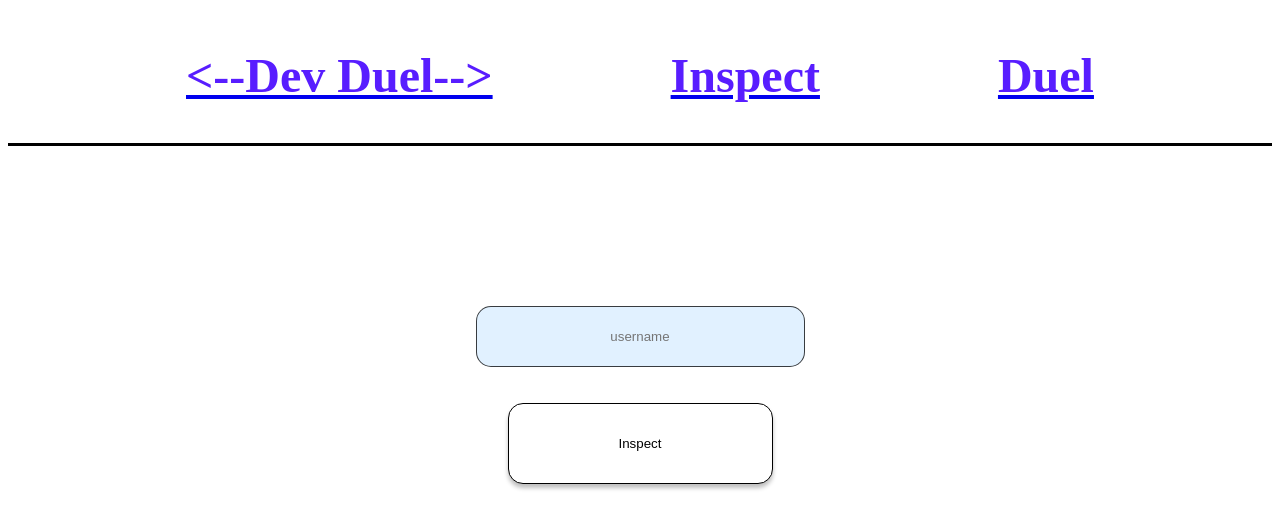
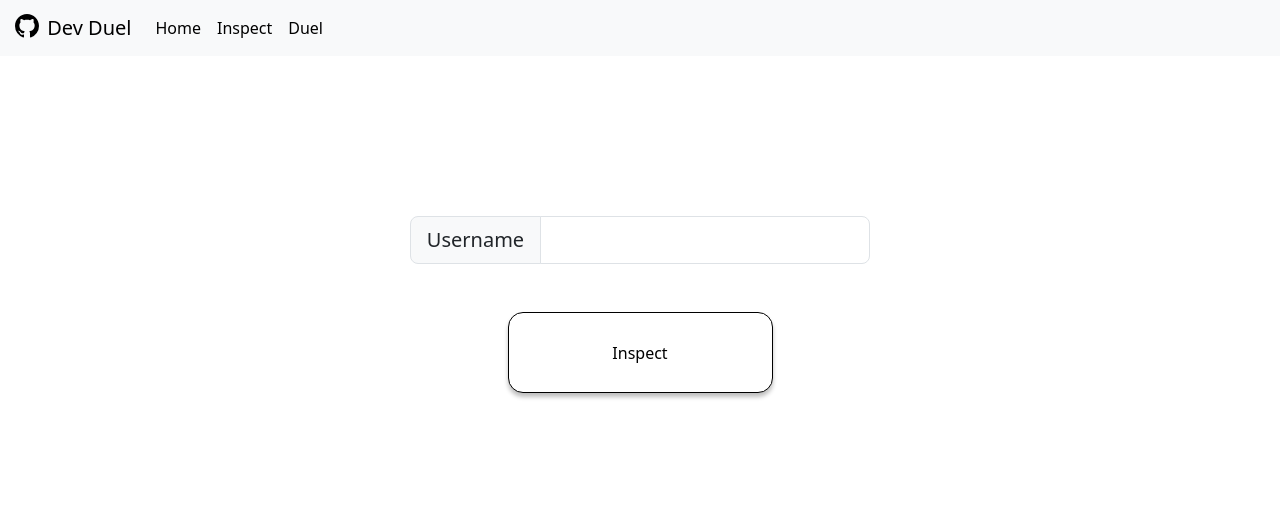
Before and after one commit to wredwards94/Dev-Duel, an Angular app in the folder client/: page /inspect in a window 1280 px wide. Shown: the top 528 px of the page. Built offline with nearby package versions, Linux system fonts and the light colour scheme.

Commit message:
changed styling for components

```diff
--- a/client/angular.json
+++ b/client/angular.json
@@ -23,9 +23,12 @@
               "src/assets"
             ],
             "styles": [
+              "node_modules/bootstrap/dist/css/bootstrap.min.css",
               "src/styles.css"
             ],
-            "scripts": []
+            "scripts": [
+              "node_modules/bootstrap/js/dist/modal.js"
+            ]
           },
           "configurations": {
             "production": {
--- a/client/package.json
+++ b/client/package.json
@@ -18,6 +18,9 @@
     "@angular/platform-browser": "^14.2.0",
     "@angular/platform-browser-dynamic": "^14.2.0",
     "@angular/router": "^14.2.0",
+    "bootstrap": "^5.3.2",
+    "jquery": "^3.7.1",
+    "popper": "^1.0.1",
     "rxjs": "~7.5.0",
     "tslib": "^2.3.0",
     "zone.js": "~0.11.4"
--- a/client/src/app/Components/link-button/link-button.component.css
+++ b/client/src/app/Components/link-button/link-button.component.css
@@ -3,7 +3,7 @@ box-sizing: border-box;
 width: 265px;
 height: 81px;
 cursor: pointer;
-background: #FFFFFF;
+/*background: #FFFFFF;*/
 border: 1px solid #000000;
 box-shadow: 0px 4px 4px rgba(0, 0, 0, 0.25);
 border-radius: 15px;
--- a/client/src/app/Components/link-button/link-button.component.html
+++ b/client/src/app/Components/link-button/link-button.component.html
@@ -1,3 +1,9 @@
-<a routerLink="{{ linkText }}"
-  ><button class="link-button">{{ text }}</button></a
->
+<!--<a routerLink="{{ linkText }}"-->
+<!--&gt;-->
+<!--  <button class="link-button">{{ text }}</button>-->
+<!--</a-->
+<!--&gt;-->
+
+<a routerLink="{{ linkText }}">
+  <button type="button" class="btn btn-secondary btn-lg link-button">{{ text }}</button>
+</a>
--- a/client/src/app/Components/navbar/navbar.component.html
+++ b/client/src/app/Components/navbar/navbar.component.html
@@ -1,13 +1,23 @@
-<nav
-  style="
-    display: flex;
-    flex-direction: row;
-    justify-content: space-evenly;
-    color: blueviolet;
-    border-bottom: 3px solid black;
-  "
->
-  <a routerLink="/"><h1 class="link"><--Dev Duel--></h1></a>
-  <a routerLink="/inspect"><h1 class="link">Inspect</h1></a>
-  <a routerLink="/duel"><h1 class="link">Duel</h1></a>
+<nav class="navbar navbar-expand-lg bg-body-tertiary" style="background-color: #e3f2fd;">
+  <div class="container-fluid">
+    <a class="navbar-brand" routerLink="/">
+      <img src="assets/mark-github.svg" alt="Logo" width="30" height="24" class="d-inline-block align-text-top">
+      Dev Duel</a>
+    <button class="navbar-toggler" type="button" data-bs-toggle="collapse" data-bs-target="#navbarNav" aria-controls="navbarNav" aria-expanded="false" aria-label="Toggle navigation">
+      <span class="navbar-toggler-icon"></span>
+    </button>
+    <div class="collapse navbar-collapse" id="navbarNav">
+      <ul class="navbar-nav">
+        <li class="nav-item">
+          <a class="nav-link active" aria-current="page" routerLink="/">Home</a>
+        </li>
+        <li class="nav-item">
+          <a class="nav-link active" routerLink="/inspect">Inspect</a>
+        </li>
+        <li class="nav-item">
+          <a class="nav-link active" routerLink="/duel">Duel</a>
+        </li>
+      </ul>
+    </div>
+  </div>
 </nav>
--- a/client/src/app/Components/text-input/text-input.component.css
+++ b/client/src/app/Components/text-input/text-input.component.css
@@ -5,7 +5,7 @@ box-sizing: border-box;
 width: 329px;
 height: 61px;
 
-background: #E1F1FF;
+/*background: #E1F1FF;*/
 border: 1px solid rgba(0, 0, 0, 0.75);
 border-radius: 15px;
 
--- a/client/src/app/Components/text-input/text-input.component.html
+++ b/client/src/app/Components/text-input/text-input.component.html
@@ -1,9 +1,21 @@
-<input
-  type="text"
-  #box
-  style="text-align: center"
-  class="username-input"
-  placeholder="username"
-  name="username"
-  (keyup)="setUsername(box.value)"
-/>
+<!--<input-->
+<!--  type="text"-->
+<!--  #box-->
+<!--  style="text-align: center"-->
+<!--  class="username-input"-->
+<!--  placeholder="username"-->
+<!--  name="username"-->
+<!--  (keyup)="setUsername(box.value)"-->
+<!--/>-->
+
+<div class="input-group input-group-lg">
+  <span class="input-group-text" id="inputGroup-sizing-lg">Username</span>
+  <input type="text"
+         class="form-control"
+         aria-label="Sizing example input"
+         aria-describedby="inputGroup-sizing-lg"
+         name="username"
+         (keyup)="setUsername(box.value)"
+         #box
+  >
+</div>
--- a/client/src/app/app.module.ts
+++ b/client/src/app/app.module.ts
@@ -20,7 +20,7 @@ import { UserService } from 'src/user.service';
     NavbarComponent,
     LinkButtonComponent,
     HomeComponent,
-    TextInputComponent
+    TextInputComponent,
   ],
   imports: [
     BrowserModule,
--- a/client/src/app/duel/duel.component.html
+++ b/client/src/app/duel/duel.component.html
@@ -1,68 +1,68 @@
-<div style="
-    display: flex;
-    flex-direction: column;
-    align-items: center;
-    margin-top: 20vh;
-  ">
-  <div style="display: flex; flex-direction: row">
-    <app-text-input (usernameChange)="receiveUsernameOne($event)"></app-text-input>
-    <p style="margin: 2vh 20px">VS</p>
-    <app-text-input (usernameChange)="receiveUsernameTwo($event)"></app-text-input>
-  </div>
-  <br />
-  <br />
-  <button class="submit-button" (click)="onSubmit()">Duel</button>
-</div>
+<!--<div style="-->
+<!--    display: flex;-->
+<!--    flex-direction: column;-->
+<!--    align-items: center;-->
+<!--    margin-top: 20vh;-->
+<!--  ">-->
+<!--  <div style="display: flex; flex-direction: row">-->
+<!--    <app-text-input (usernameChange)="receiveUsernameOne($event)"></app-text-input>-->
+<!--    <p style="margin: 2vh 20px">VS</p>-->
+<!--    <app-text-input (usernameChange)="receiveUsernameTwo($event)"></app-text-input>-->
+<!--  </div>-->
+<!--  <br />-->
+<!--  <br />-->
+<!--  <button class="submit-button" (click)="onSubmit()">Duel</button>-->
+<!--</div>-->
 
 
-<ng-container *ngIf="users.length === 2 && isUserVisible">
-  <div class="winner card" *ngIf="user1['public-repos'] > user2['public-repos']">{{ user1.username}} is the winner! {{
-    user1.username}} has more public repos.</div>
-  <div class="winner card" *ngIf="user2['public-repos'] > user1['public-repos']">{{ user2.username}} is the winner! {{
-    user2.username}} has more public repos.</div>
-    <div class="winner card" *ngIf="user2['public-repos'] === user1['public-repos']">Well well well...looks like we have a tie!</div>
-  <div class="cards" style="width: 20rem;">
-    <div id="user-card">
-      <img class="card-img-top github" *ngIf="user1" src="{{user1.avatar_url}}">
-      <p *ngIf="user1">{{ user1.bio }}</p>
-      <div class="card-body">
-        <h3 *ngIf="user1">username: {{ user1.username }}</h3>
-        <h3 *ngIf="user1">name: {{ user1.name }}</h3>
-        <h3 *ngIf="user1">location: {{ user1.location }}</h3>
-        <h3 *ngIf="user1">title: {{ user1.titles }}</h3>
-        <h3 *ngIf="user1">favorite language: {{ user1['favorite-language'] }}</h3>
-        <h3 *ngIf="user1"># of public repos: {{ user1['public-repos'] }}</h3>
-        <h3 *ngIf="user1">total stars: {{ user1['total-stars'] }}</h3>
-        <h3 *ngIf="user1">highest starred: {{ user1['highest-starred'] }}</h3>
-        <h3 *ngIf="user1">perfect repos: {{ user1['perfect-repos'] }}</h3>
-        <h3 *ngIf="user1">followers: {{ user1.followers }}</h3>
-        <h3 *ngIf="user1">following: {{ user1.following }}</h3>
-      </div>
-    </div>
-    <div id="user-card">
-      <img class="card-img-top github" *ngIf="user2" src="{{user2.avatar_url}}">
-      <p *ngIf="user2">{{ user2.bio }}</p>
-      <div class="card-body">
-        <h3 *ngIf="user2">username: {{ user2.username }}</h3>
-        <h3 *ngIf="user2">name: {{ user2.name }}</h3>
-        <h3 *ngIf="user2">location: {{ user2.location }}</h3>
-        <h3 *ngIf="user2">title: {{ user2.titles }}</h3>
-        <h3 *ngIf="user2">favorite language: {{ user2['favorite-language'] }}</h3>
-        <h3 *ngIf="user2"># of public repos: {{ user2['public-repos'] }}</h3>
-        <h3 *ngIf="user2">total stars: {{ user2['total-stars'] }}</h3>
-        <h3 *ngIf="user2">highest starred: {{ user2['highest-starred'] }}</h3>
-        <h3 *ngIf="user2">perfect repos: {{ user2['perfect-repos'] }}</h3>
-        <h3 *ngIf="user2">followers: {{ user2.followers }}</h3>
-        <h3 *ngIf="user2">following: {{ user2.following }}</h3>
-      </div>
-    </div>
-  </div>
-</ng-container>
+<!--<ng-container *ngIf="users.length === 2 && isUserVisible">-->
+<!--  <div class="winner card" *ngIf="user1['public-repos'] > user2['public-repos']">{{ user1.username}} is the winner! {{-->
+<!--    user1.username}} has more public repos.</div>-->
+<!--  <div class="winner card" *ngIf="user2['public-repos'] > user1['public-repos']">{{ user2.username}} is the winner! {{-->
+<!--    user2.username}} has more public repos.</div>-->
+<!--    <div class="winner card" *ngIf="user2['public-repos'] === user1['public-repos']">Well well well...looks like we have a tie!</div>-->
+<!--  <div class="cards" style="width: 20rem;">-->
+<!--    <div id="user-card">-->
+<!--      <img class="card-img-top github" *ngIf="user1" src="{{user1.avatar_url}}">-->
+<!--      <p *ngIf="user1">{{ user1.bio }}</p>-->
+<!--      <div class="card-body">-->
+<!--        <h3 *ngIf="user1">username: {{ user1.username }}</h3>-->
+<!--        <h3 *ngIf="user1">name: {{ user1.name }}</h3>-->
+<!--        <h3 *ngIf="user1">location: {{ user1.location }}</h3>-->
+<!--        <h3 *ngIf="user1">title: {{ user1.titles }}</h3>-->
+<!--        <h3 *ngIf="user1">favorite language: {{ user1['favorite-language'] }}</h3>-->
+<!--        <h3 *ngIf="user1"># of public repos: {{ user1['public-repos'] }}</h3>-->
+<!--        <h3 *ngIf="user1">total stars: {{ user1['total-stars'] }}</h3>-->
+<!--        <h3 *ngIf="user1">highest starred: {{ user1['highest-starred'] }}</h3>-->
+<!--        <h3 *ngIf="user1">perfect repos: {{ user1['perfect-repos'] }}</h3>-->
+<!--        <h3 *ngIf="user1">followers: {{ user1.followers }}</h3>-->
+<!--        <h3 *ngIf="user1">following: {{ user1.following }}</h3>-->
+<!--      </div>-->
+<!--    </div>-->
+<!--    <div id="user-card">-->
+<!--      <img class="card-img-top github" *ngIf="user2" src="{{user2.avatar_url}}">-->
+<!--      <p *ngIf="user2">{{ user2.bio }}</p>-->
+<!--      <div class="card-body">-->
+<!--        <h3 *ngIf="user2">username: {{ user2.username }}</h3>-->
+<!--        <h3 *ngIf="user2">name: {{ user2.name }}</h3>-->
+<!--        <h3 *ngIf="user2">location: {{ user2.location }}</h3>-->
+<!--        <h3 *ngIf="user2">title: {{ user2.titles }}</h3>-->
+<!--        <h3 *ngIf="user2">favorite language: {{ user2['favorite-language'] }}</h3>-->
+<!--        <h3 *ngIf="user2"># of public repos: {{ user2['public-repos'] }}</h3>-->
+<!--        <h3 *ngIf="user2">total stars: {{ user2['total-stars'] }}</h3>-->
+<!--        <h3 *ngIf="user2">highest starred: {{ user2['highest-starred'] }}</h3>-->
+<!--        <h3 *ngIf="user2">perfect repos: {{ user2['perfect-repos'] }}</h3>-->
+<!--        <h3 *ngIf="user2">followers: {{ user2.followers }}</h3>-->
+<!--        <h3 *ngIf="user2">following: {{ user2.following }}</h3>-->
+<!--      </div>-->
+<!--    </div>-->
+<!--  </div>-->
+<!--</ng-container>-->
 
-<ng-container *ngIf="errorMessage && !isUserVisible">
-  <div id="error" class="card" style="width: 18rem;">
-    <div class="card-body">
-      <p>{{ errorMessage }}</p>
-    </div>
-  </div>
-</ng-container>
+<!--<ng-container *ngIf="errorMessage && !isUserVisible">-->
+<!--  <div id="error" class="card" style="width: 18rem;">-->
+<!--    <div class="card-body">-->
+<!--      <p>{{ errorMessage }}</p>-->
+<!--    </div>-->
+<!--  </div>-->
+<!--</ng-container>-->
--- a/client/src/app/home/home.component.html
+++ b/client/src/app/home/home.component.html
@@ -1,5 +1,5 @@
 <div style="text-align: center; margin-top: 10vh">
-  <h1>Welcome to Dev-Duel</h1>
+  <h1>Welcome to Dev Duel</h1>
 </div>
 <div
   style="
--- a/client/src/app/inspect/inspect.component.html
+++ b/client/src/app/inspect/inspect.component.html
@@ -5,35 +5,97 @@
     margin-top: 20vh;
   ">
   <app-text-input (usernameChange)="receiveUsername($event)"></app-text-input>
-  <br />
-  <br />
+  <br/>
+  <br/>
   <button class="submit-button" (click)="onSubmit()">Inspect</button>
 </div>
 
-<ng-container *ngIf="userData && isUserVisible">
-  <div id="user-card" class="card" style="width: 18rem;">
-    <img class="card-img-top github" *ngIf="userData" src="{{userData.avatar_url}}" alt="Card image cap">
-    <p *ngIf="userData">{{ userData.bio }}</p>
-    <div class="card-body">
-      <h3 *ngIf="userData">username: {{ userData.username }}</h3>
-      <h3 *ngIf="userData">name: {{ userData.name }}</h3>
-      <h3 *ngIf="userData">location: {{ userData.location }}</h3>
-      <h3 *ngIf="userData">title: {{ userData.titles }}</h3>
-      <h3 *ngIf="userData">favorite language: {{ userData['favorite-language'] }}</h3>
-      <h3 *ngIf="userData"># of public repos: {{ userData['public-repos'] }}</h3>
-      <h3 *ngIf="userData">total stars: {{ userData['total-stars'] }}</h3>
-      <h3 *ngIf="userData">highest starred: {{ userData['highest-starred'] }}</h3>
-      <h3 *ngIf="userData">perfect repos: {{ userData['perfect-repos'] }}</h3>
-      <h3 *ngIf="userData">followers: {{ userData.followers }}</h3>
-      <h3 *ngIf="userData">following: {{ userData.following }}</h3>
+<!--<ng-container *ngIf="userData && isUserVisible">-->
+<!--  <div id="user-card" class="card" style="width: 18rem;">-->
+<!--    <img class="card-img-top github" *ngIf="userData" src="{{userData.avatar_url}}" alt="Card image cap">-->
+<!--    <p *ngIf="userData">{{ userData.bio }}</p>-->
+<!--    <div class="card-body">-->
+<!--      <h3 *ngIf="userData">username: {{ userData.username }}</h3>-->
+<!--      <h3 *ngIf="userData">name: {{ userData.name }}</h3>-->
+<!--      <h3 *ngIf="userData">location: {{ userData.location }}</h3>-->
+<!--      <h3 *ngIf="userData">title: {{ userData.titles }}</h3>-->
+<!--      <h3 *ngIf="userData">favorite language: {{ userData['favorite-language'] }}</h3>-->
+<!--      <h3 *ngIf="userData"># of public repos: {{ userData['public-repos'] }}</h3>-->
+<!--      <h3 *ngIf="userData">total stars: {{ userData['total-stars'] }}</h3>-->
+<!--      <h3 *ngIf="userData">highest starred: {{ userData['highest-starred'] }}</h3>-->
+<!--      <h3 *ngIf="userData">perfect repos: {{ userData['perfect-repos'] }}</h3>-->
+<!--      <h3 *ngIf="userData">followers: {{ userData.followers }}</h3>-->
+<!--      <h3 *ngIf="userData">following: {{ userData.following }}</h3>-->
+<!--    </div>-->
+<!--  </div>-->
+<!--</ng-container>-->
+
+<!--<ng-container *ngIf="errorMessage && !isUserVisible">-->
+<!--  <div id="error" class="card container" style="width: 18rem;">-->
+<!--    <div class="card-body">-->
+<!--      <p>{{ errorMessage }}</p>-->
+<!--    </div>-->
+<!--  </div>-->
+<!--</ng-container>-->
+
+<ng-container *ngIf="isUserVisible">
+  <div class="card mb-3" style="max-width: 600px; display: flex; flex-direction: row; margin: auto;">
+    <div class="row g-0">
+      <div class="col-md-4">
+        <img src="{{userData.avatar_url}}" class="img-fluid rounded-start object-fit-fill border rounded" alt="">
+      </div>
+      <div class="col-md-8">
+        <div class="card-body">
+          <h3 class="card-title">{{ userData.name }}</h3>
+          <h5 class="card-text">{{ userData.bio }}</h5>
+          <p>Location: {{ userData.location }}</p>
+          <p>Title: {{ userData.titles }}</p>
+          <p>Favorite language: {{ userData['favorite-language'] }}</p>
+          <p># of public repos: {{ userData['public-repos'] }}</p>
+          <p>Total stars: {{ userData['total-stars'] }}</p>
+          <p>Highest starred: {{ userData['highest-starred'] }}</p>
+          <p>Perfect repos: {{ userData['perfect-repos'] }}</p>
+          <p>Followers: {{ userData.followers }}</p>
+          <p>Following: {{ userData.following }}</p>
+        </div>
+      </div>
     </div>
   </div>
 </ng-container>
 
-<ng-container *ngIf="errorMessage && !isUserVisible">
-  <div id="error" class="card container" style="width: 18rem;">
-    <div class="card-body">
-      <p>{{ errorMessage }}</p>
+<ng-container *ngIf="!isUserVisible">
+<!--  <div class="modal" tabindex="-1">-->
+<!--    <div class="modal-dialog">-->
+<!--      <div class="modal-content">-->
+<!--        <div class="modal-header">-->
+<!--          <h5 class="modal-title">User not Found</h5>-->
+<!--          <button type="button" class="btn-close" data-bs-dismiss="modal" aria-label="Close"></button>-->
+<!--        </div>-->
+<!--        <div class="modal-body">-->
+<!--          <p>{{ errorMessage }}</p>-->
+<!--        </div>-->
+<!--        <div class="modal-footer">-->
+<!--          <button type="button" class="btn btn-secondary" data-bs-dismiss="modal">Close</button>-->
+<!--        </div>-->
+<!--      </div>-->
+<!--    </div>-->
+<!--  </div>-->
+  <div class="modal fade" id="staticBackdrop" data-bs-backdrop="static" data-bs-keyboard="false" tabindex="-1"
+       aria-labelledby="staticBackdropLabel" aria-hidden="true">
+    <div class="modal-dialog">
+      <div class="modal-content">
+        <div class="modal-header">
+          <h1 class="modal-title fs-5" id="staticBackdropLabel">Modal title</h1>
+          <button type="button" class="btn-close" data-bs-dismiss="modal" aria-label="Close"></button>
+        </div>
+        <div class="modal-body">
+          ...
+        </div>
+        <div class="modal-footer">
+          <button type="button" class="btn btn-secondary" data-bs-dismiss="modal">Close</button>
+          <button type="button" class="btn btn-primary">Understood</button>
+        </div>
+      </div>
     </div>
   </div>
 </ng-container>
--- a/client/src/app/inspect/inspect.component.ts
+++ b/client/src/app/inspect/inspect.component.ts
@@ -10,6 +10,8 @@ import EmptyUser from "../model/EmptyUser";
 export class InspectComponent implements OnInit {
 
   username: string = ""
+  errorMessage: string = ''
+  isUserVisible: boolean = false;
   userData: EmptyUser = {
     username: '',
     name: '',
@@ -25,9 +27,6 @@ export class InspectComponent implements OnInit {
     followers: 0,
     following: 0
   }
-
-  errorMessage: string = ''
-  isUserVisible: boolean = false;
 
   constructor(private userService: UserService, private renderer: Renderer2, private el: ElementRef) { }
 
```
Also changed, not shown: client/src/assets/mark-github.svg (added), 1 other file (tests, documents, lock files or other folders).
